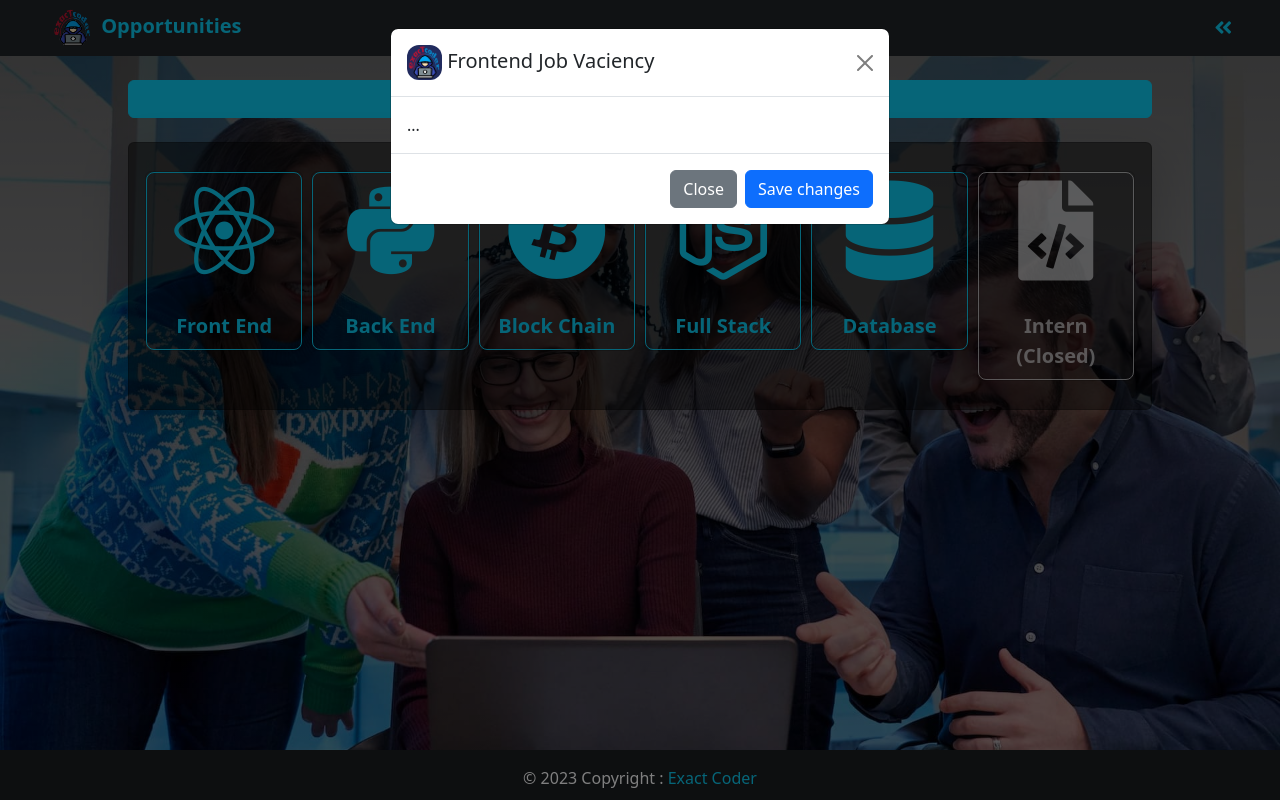
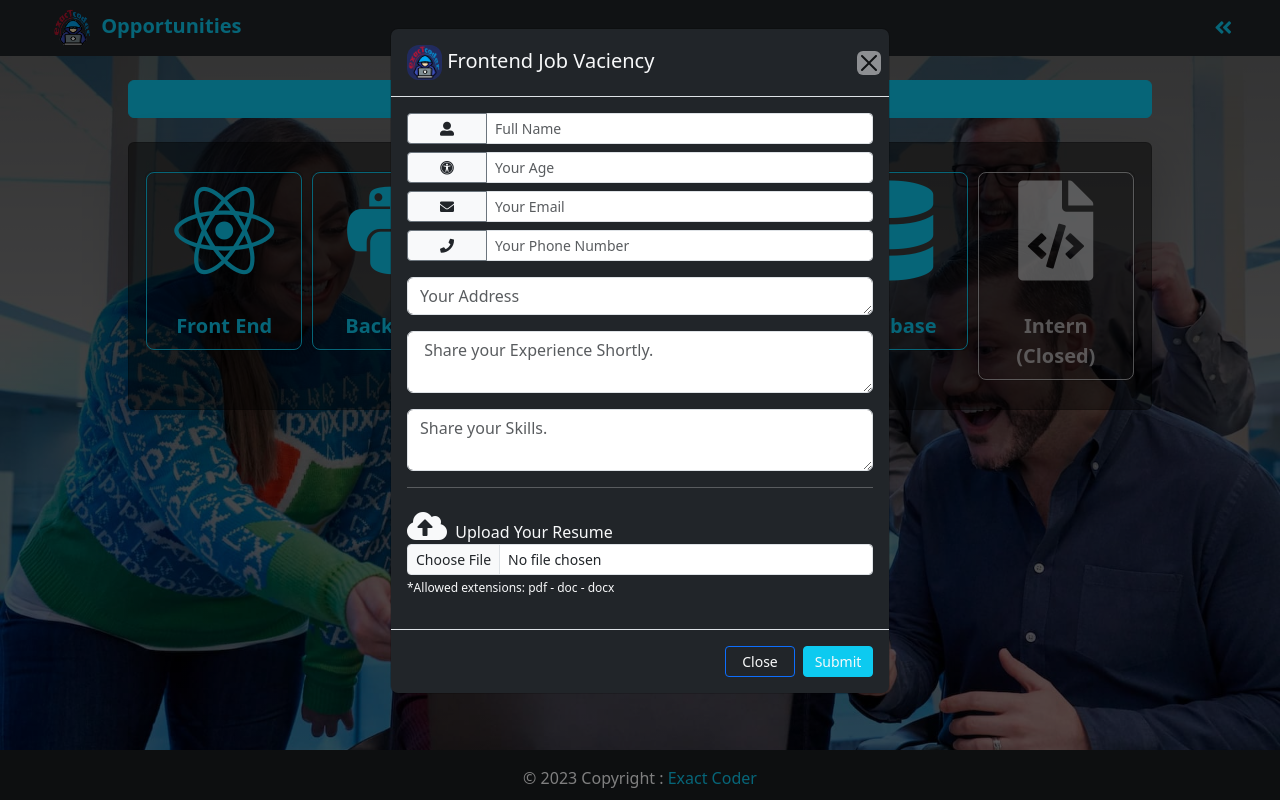
Before and after one commit to exact-coder/HR-Agency, a Django app: page /opportunities/ in a window 1280 px wide, after a click on "Front End". Run offline with Django 4.2, Linux system fonts and the light colour scheme; some libraries are stand-ins or nearby versions.

Commit message:
chore: designing the model form

```diff
--- a/hr_agency/static/css/style.css
+++ b/hr_agency/static/css/style.css
@@ -34,3 +34,10 @@ html,body{
     border-radius: 30px;
     margin-bottom: -50px;
 }
+.side-label{
+    width: 5rem;
+}
+
+.btn-cancel, .btn-send {
+    width: 70px;
+}
--- a/templates/base.html
+++ b/templates/base.html
@@ -71,4 +71,4 @@
 
 
 
-{% comment %} len is 01.34min {% endcomment %}
+{% comment %} len is 02.28min {% endcomment %}
--- a/templates/models/baseModel.html
+++ b/templates/models/baseModel.html
@@ -2,20 +2,71 @@
   <!--Base Modal -->
   <div class="modal fade" {% block modelId %}{% endblock modelId %} tabindex="-1" aria-labelledby="defaultModelLabel" aria-hidden="true">
     <div class="modal-dialog">
-      <div class="modal-content">
+      <div class="modal-content bg-dark">
         <div class="modal-header">
-          <h1 class="modal-title fs-5" id="defaultModelLabel">
+          <h1 class="modal-title ml-2 fs-5 text-light" id="defaultModelLabel">
         <img style="height:35px;width:35px;border-radius:12px;" src="{% static "img/exact.png" %}" alt="">
             {% block modelTitle %}{% endblock modelTitle %}</h1>
-          <button type="button" class="btn-close" data-bs-dismiss="modal" aria-label="Close"></button>
+          <button type="button" class="btn-close p-1 bg-light btn-sm" data-bs-dismiss="modal" aria-label="Close"></button>
         </div>
-        <div class="modal-body">
-          ...
-        </div>
-        <div class="modal-footer">
-          <button type="button" class="btn btn-secondary" data-bs-dismiss="modal">Close</button>
-          <button type="button" class="btn btn-primary">Save changes</button>
-        </div>
+        <form action="" method="POST" enctype="multipart/form-data" autocomplete="off">
+            {% csrf_token %}
+            <div class="modal-body">
+
+                <div class="input-group input-group-sm mb-2">
+                    <button class="side-label btn border-secondary bg-light" title="Full Name">
+                        <i class="fas fa-user-alt"></i>
+                    </button>
+                    <input type="text" class="form-control" name="name" placeholder="Full Name" >
+                </div>
+
+                <div class="input-group input-group-sm mb-2">
+                    <button class="side-label btn border-secondary bg-light" title="Age">
+                        <i class="fas fa-universal-access"></i>
+                    </button>
+                    <input type="number" class="form-control" name="age" placeholder="Your Age" >
+                </div>
+
+                <div class="input-group input-group-sm mb-2">
+                    <button class="side-label btn border-secondary bg-light" title="Email">
+                        <i class="fas fa-envelope"></i>
+                    </button>
+                    <input type="email" class="form-control" name="email" placeholder="Your Email" >
+                </div>
+
+                <div class="input-group input-group-sm mb-2">
+                    <button class="side-label btn border-secondary bg-light" title="Phone Number">
+                        <i class="fas fa-phone"></i>
+                    </button>
+                    <input type="number" class="form-control" name="phone" placeholder="Your Phone Number" >
+                </div>
+
+                <div class="mt-3 mb-2">
+                    <textarea class="form-control" name="address" id="address" cols="10" rows="1" placeholder="Your Address"></textarea>
+                </div>
+
+                <div class="mt-3 mb-2">
+                    <textarea class="form-control" name="experience" id="experience" cols="10" rows="2" placeholder=" Share your Experience Shortly."></textarea>
+                </div>
+
+                <div class="mt-3 mb-2">
+                    <textarea class="form-control" name="skills" id="skills" cols="10" rows="2" placeholder="Share your Skills."></textarea>
+                </div>
+                <hr style="height: 7px;color: #fff;">
+
+                <div class="mb-3">
+                    <div class="text-light" style="font-size:16px;"><i class="fas fa-cloud-upload-alt fa-2x"></i>&nbsp;&nbsp;Upload Your Resume</div>
+                    <input type="file" name="file" class="form-control form-control-sm" id="" accept="application/pdf,application/msword,application/vnd.openxmlformats-officedocument.wordprocssingml.document">
+                    <div class="form-text text-light" style="font-size:12px;">*Allowed extensions: pdf - doc - docx </div>
+                </div>
+            </div>
+
+            <div class="modal-footer">
+              <button type="button" class="btn btn-outline-primary text-light btn-sm btn-cancel" data-bs-dismiss="modal">Close</button>
+              <button type="submit" class="btn btn-info btn-sm btn-send text-light">Submit</button>
+            </div>
+
+        </form>
       </div>
     </div>
   </div>
```
